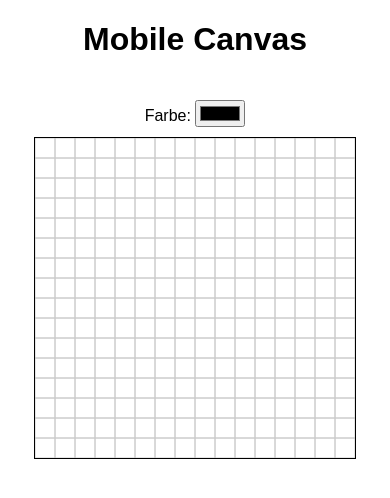
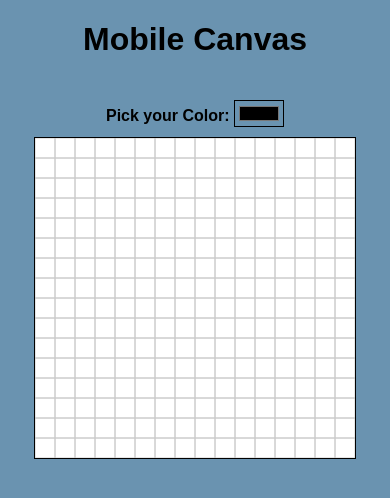
Before and after one commit to Andrejk98/Kollab-Drawing, a website: page public/html/mobile.html in a window 390 px wide. Drawn offline with nearby package versions, Linux system fonts and the light colour scheme; no server answers.

Commit message:
Stylistische Änderungen an den Seiten

```diff
--- a/public/css/styles.css
+++ b/public/css/styles.css
@@ -7,6 +7,7 @@ body {
     flex-direction: column;
     align-items: center;
     justify-content: center;
+    background-color: #6a93b0;
 }
 
 /* Mobile Canvas Styles */
@@ -17,6 +18,7 @@ body {
 
 #colorPicker {
     margin-top: 10px;
+    background-color: #6a93b0;
 }
 
 /* Main Canvas Styles */
--- a/public/html/mobile.html
+++ b/public/html/mobile.html
@@ -9,7 +9,7 @@
 <body>
     <h1>Mobile Canvas</h1>
     <div id="color-controls">
-        <label for="colorPicker">Farbe:</label>
+        <label for="colorPicker"><b>Pick your Color:</b></label>
         <input type="color" id="colorPicker" value="#000000">
     </div>
     <canvas id="mobileCanvas"></canvas>
```
